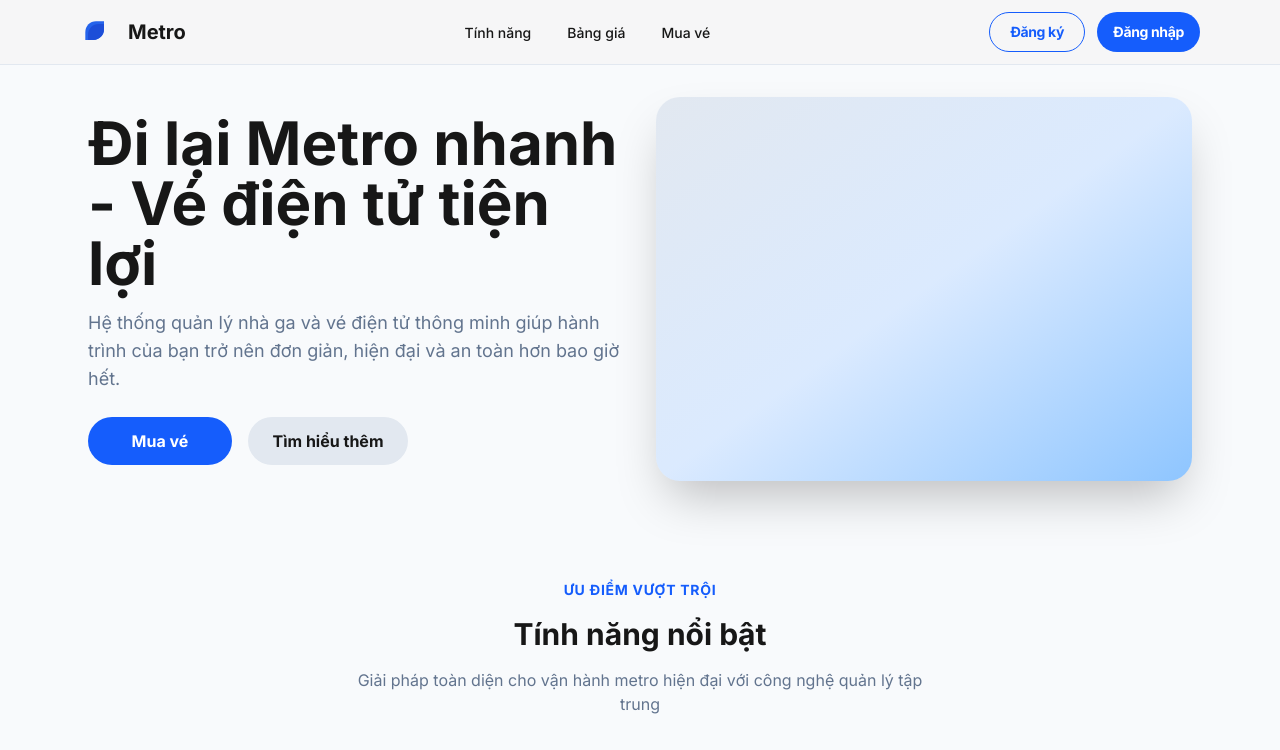
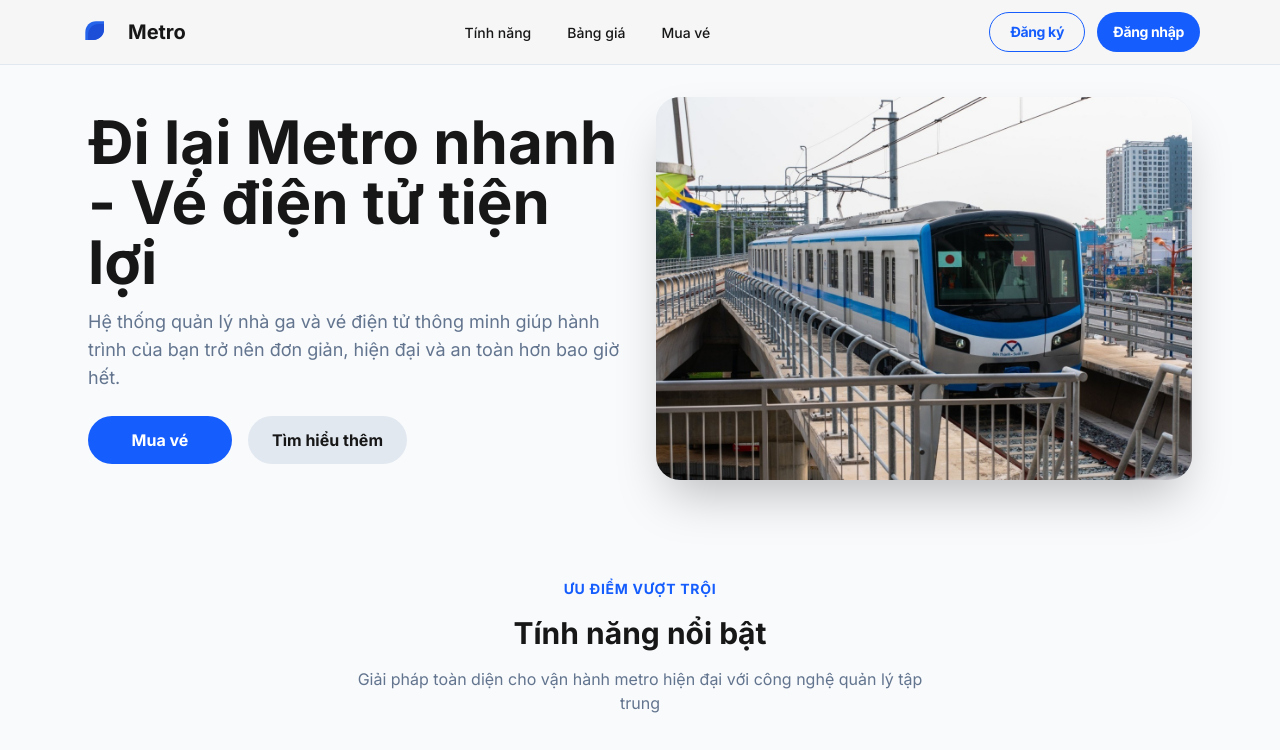
Before and after one commit to Ngocphuoc2206/metro-station-management, a Next.js app: page / in a window 1280 px wide. Shown: the top 750 px of the page. Built offline with nearby package versions, Linux system fonts and the light colour scheme; no server answers.

Commit message:
Add image

```diff
--- a/src/components/organisms/UserHero/UserHero.tsx
+++ b/src/components/organisms/UserHero/UserHero.tsx
@@ -1,3 +1,4 @@
+import Image from "next/image";
 import Link from "next/link";
 
 type UserHeroProps = {
@@ -36,25 +37,28 @@ export const UserHero = ({ buyTicketHref, statsText }: UserHeroProps) => {
             href={buyTicketHref}
             className="flex h-12 min-w-36 items-center justify-center rounded-3xl bg-blue-600 px-7 text-base font-bold leading-6 text-white transition-colors hover:bg-blue-700"
           >
-            <span className="inline-flex flex-col items-center justify-start overflow-hidden">
-              <span className="h-6 w-20 text-center">Mua vé</span>
-            </span>
+            Mua vé
           </Link>
 
           <Link
             href="#about"
             className="flex h-12 min-w-36 items-center justify-center rounded-3xl bg-slate-200 px-6 text-base font-bold leading-6 text-neutral-900 transition-colors hover:bg-slate-300"
           >
-            <span className="inline-flex flex-col items-center justify-start overflow-hidden">
-              <span className="h-6 w-28 text-center">Tìm hiểu thêm</span>
-            </span>
+            Tìm hiểu thêm
           </Link>
         </div>
       </div>
 
       <div className="flex flex-1 flex-col items-start justify-start">
-        <div className="relative h-[22rem] w-full self-stretch overflow-hidden rounded-3xl bg-gradient-to-br from-slate-200 via-blue-100 to-blue-300 shadow-2xl lg:h-96">
-          <div className="absolute inset-0 rounded-3xl bg-white/0 shadow-2xl" />
+        <div className="relative aspect-[4/3] w-full self-stretch overflow-hidden rounded-3xl bg-slate-200 shadow-2xl lg:aspect-[7/5]">
+          <Image
+            src="/images/metro-bg.jpg"
+            alt="Tàu metro đang vào ga"
+            fill
+            priority
+            sizes="(min-width: 1024px) 560px, 100vw"
+            className="object-cover"
+          />
         </div>
       </div>
     </section>
```
